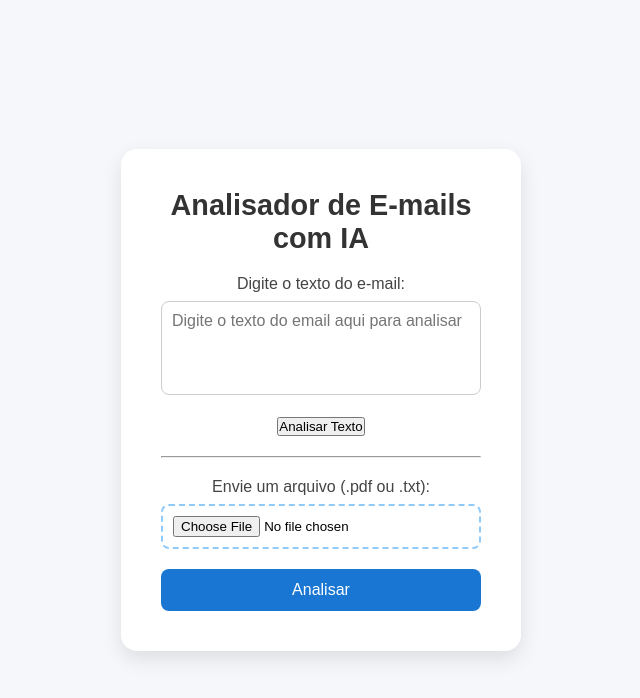
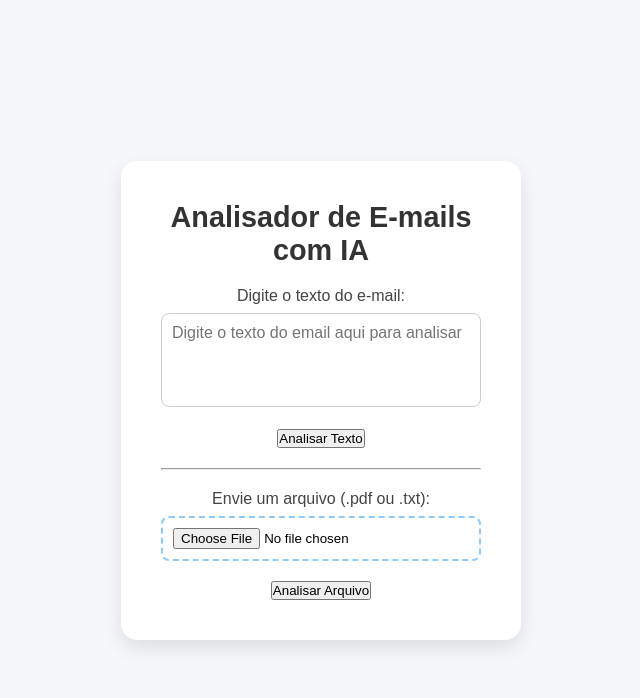
Before and after one commit to rafaelsantosdev9/projeto_autou, a Flask app: page / in a window 1280 px wide. Shown: the top 698 px of the page, without its empty margins (319-959 px from the left). Run offline with Flask 3, Linux system fonts and the light colour scheme.

Commit message:
Atualização do projeto local

```diff
--- a/main.py
+++ b/main.py
@@ -6,5 +6,5 @@
 
 init_app(app)
 
-# if __name__ == '__main__':
-#     app.run(debug=True)
+if __name__ == '__main__':
+     app.run(debug=True)
--- a/templates/home.html
+++ b/templates/home.html
@@ -1,4 +1,4 @@
-<!-- templates/homepage.html -->
+
 <!DOCTYPE html>
 <html lang="pt-br">
 <head>
@@ -113,7 +113,10 @@
 
             <label for="file">Envie um arquivo (.pdf ou .txt):</label>
             <input type="file" name="file" accept=".pdf,.txt">
-            <input type="submit" value="Analisar">
+            <button type="submit" name="acao" value="arquivo">Analisar Arquivo</button>
+
+
+
         </form>
     </div>
 </body>
--- a/views.py
+++ b/views.py
@@ -1,25 +1,22 @@
-
-from flask import render_template,request,redirect,flash
-# deixa o arquivo seguro
+# views.py
+from flask import render_template, request, redirect, flash
 from werkzeug.utils import secure_filename
-# manipulação de arquivos
 import os
 
-from validador import retirar_texto_pdf, tirar_texto_txt,analise_IA
+from validador import retirar_texto_pdf, tirar_texto_txt, analise_IA
 
-EXTENSOES = {'pdf','txt'}
-# compara se o arquivo enviado é os validados
-def extensoes_permitidas(arquivo):
-    # verifica sem . no arquivo
-    return '.' in arquivo and arquivo.rsplit('.',1)[1].lower() in EXTENSOES
-    # rsplit() divide uma string eum lista de substrings
+EXTENSOES = {'pdf', 'txt'}
+
+def extensoes_permitidas(nome):
+    return '.' in nome and nome.rsplit('.', 1)[1].lower() in EXTENSOES
+
 def init_app(app):
     @app.route('/', methods=['GET', 'POST'])
     def enviar_arquivo():
         if request.method == 'POST':
             acao = request.form.get('acao')
 
-            # Se clicou em "Analisar Texto"
+            # --- Análise de TEXTO ---
             if acao == "texto":
                 texto_email = request.form.get('texto_email', '').strip()
                 if not texto_email:
@@ -32,36 +29,41 @@
                     flash(f"Erro ao processar com IA: {e}")
                 return redirect(request.url)
 
-            # Se clicou em "Analisar Arquivo"
-            elif acao == "arquivo":
+            # --- Análise de ARQUIVO ---
+            if acao == "arquivo":
                 arquivo = request.files.get('file')
                 if not arquivo or arquivo.filename == '':
                     flash('Nenhum arquivo selecionado')
                     return redirect(request.url)
 
-                if arquivo and extensoes_permitidas(arquivo.filename):
-                    nome_arquivo = secure_filename(arquivo.filename)
-                    caminho_arquivo = os.path.join('uploads', nome_arquivo)
-                    os.makedirs('/tmp', exist_ok=True)
-                    arquivo.save(caminho_arquivo)
-
-                    if nome_arquivo.endswith('.pdf'):
-                        texto = retirar_texto_pdf(caminho_arquivo)
-                    else:
-                        texto = tirar_texto_txt(caminho_arquivo)
-
-                    if not texto.strip():
-                        flash('Arquivo vazio')
-                        return redirect(request.url)
-
-                    try:
-                        resultado = analise_IA(texto)
-                        flash(f"Resultado: {resultado}")
-                    except Exception as e:
-                        flash(f"Erro ao processar com IA: {e}")
+                if not extensoes_permitidas(arquivo.filename):
+                    flash('Apenas arquivos PDF e TXT são permitidos')
                     return redirect(request.url)
 
-                flash('Apenas arquivos PDF e TXT são permitidos')
+                nome_arquivo = secure_filename(arquivo.filename)
+                caminho_arquivo = os.path.join('uploads', nome_arquivo)
+                os.makedirs('uploads', exist_ok=True)
+                arquivo.save(caminho_arquivo)
+
+                ext = os.path.splitext(nome_arquivo)[1].lower()
+                if ext == '.pdf':
+                    texto = retirar_texto_pdf(caminho_arquivo)
+                else:
+                    texto = tirar_texto_txt(caminho_arquivo)
+
+                if not texto.strip():
+                    flash('Arquivo vazio')
+                    return redirect(request.url)
+
+                try:
+                    resultado = analise_IA(texto)
+                    flash(f"Resultado: {resultado}")
+                except Exception as e:
+                    flash(f"Erro ao processar com IA: {e}")
                 return redirect(request.url)
 
+            # Se nenhum "acao" veio (ex.: submit sem name/value)
+            flash('Selecione uma ação válida.')
+            return redirect(request.url)
+
         return render_template('home.html')
```
